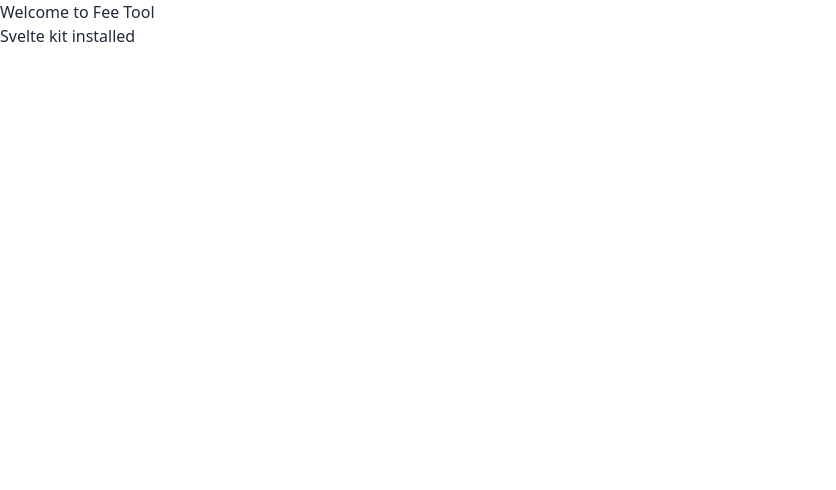
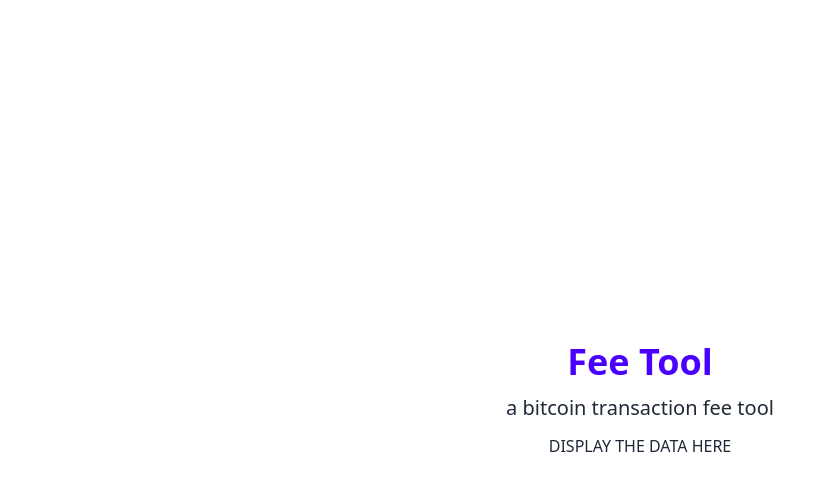
Before and after one commit to proofofjogi/feetool, a SvelteKit app in the folder frontend/: page / in a window 1280 px wide. Shown: the top 490 px of the page, without its empty margins (0-836 px from the left). Built offline with nearby package versions, Linux system fonts and the light colour scheme.

Commit message:
styling tweaks

```diff
--- a/frontend/src/routes/+page.svelte
+++ b/frontend/src/routes/+page.svelte
@@ -7,5 +7,13 @@
 	<!-- !FOR PWA -->
 </svelte:head>
 
-<h1>Welcome to Fee Tool</h1>
-<p>Svelte kit installed</p>
+<!-- Take full height (mobile first), center, is simple SPA anyway -->
+<main class="h-[100dvh] flex justify-center items-center">
+	<div class="flex flex-col gap-3">
+		<h1 class="text-center text-4xl font-bold text-primary">Fee Tool</h1>
+		<p class="text-center text-xl">a bitcoin transaction fee tool</p>
+		<div>
+			<p class="text-center">DISPLAY THE DATA HERE</p>
+		</div>
+	</div>
+</main>
```
